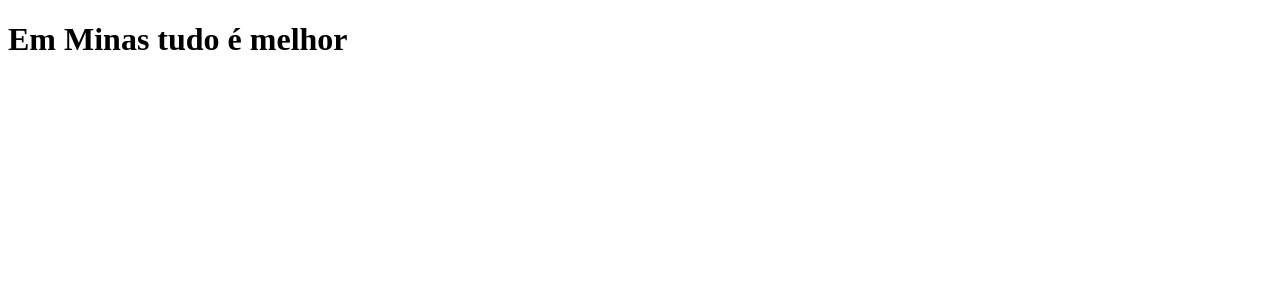
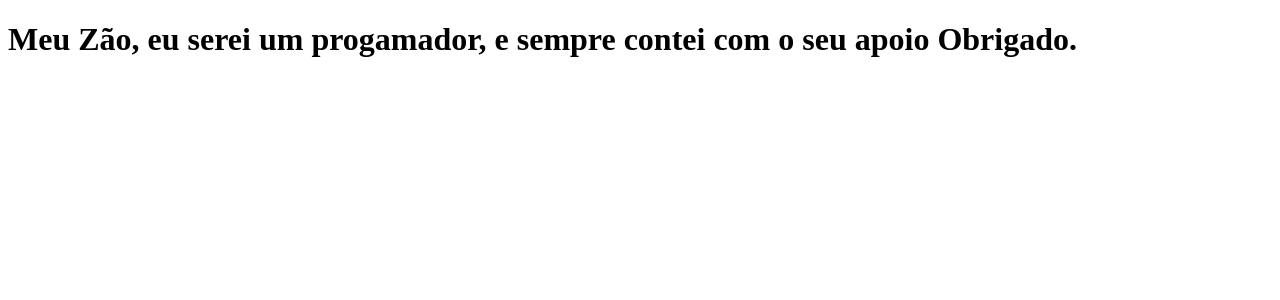
Before and after one commit to BrunodrLeal/clone-tabnews, a Next.js app: page / in a window 1280 px wide. Shown: the top 300 px of the page. Built offline with nearby package versions, Linux system fonts and the light colour scheme.

Commit message:
modificada a frase

```diff
--- a/pages/index.js
+++ b/pages/index.js
@@ -1,5 +1,5 @@
 function Home() {
-    return <h1>Em Minas tudo é melhor</h1>
+    return <h1>Meu Zão, eu serei um progamador, e sempre contei com o seu apoio Obrigado.</h1>
 }
 
 export default Home;
```
